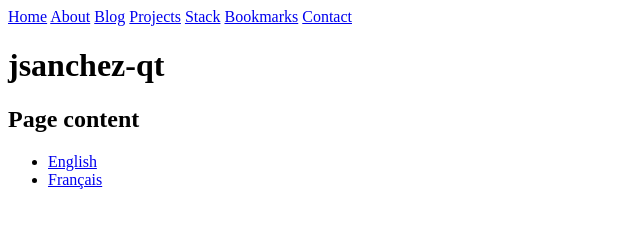
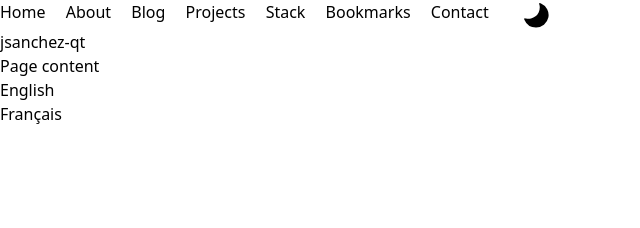
Before and after one commit to jsanchez-qt/jsanchez-qt.github.io, an Astro site: page / in a window 1280 px wide. Shown: the whole page, without its empty margins (0-640 px from the left). Built offline with nearby package versions, Linux system fonts and the light colour scheme; Astro itself is replaced by a stand-in of ours.

Commit message:
feat: tailwind + dark/light modes

```diff
--- a/astro.config.mjs
+++ b/astro.config.mjs
@@ -1,6 +1,8 @@
 import { defineConfig } from "astro/config";
+import tailwind from "@astrojs/tailwind";
 
 // https://astro.build/config
 export default defineConfig({
   site: "https://jsanchez-qt.github.io",
+  integrations: [tailwind()],
 });
--- a/package.json
+++ b/package.json
@@ -10,6 +10,8 @@
     "astro": "astro"
   },
   "dependencies": {
-    "astro": "^3.4.0"
+    "@astrojs/tailwind": "^5.0.2",
+    "astro": "^3.4.0",
+    "tailwindcss": "^3.0.24"
   }
 }
--- /dev/null
+++ b/src/components/molecules/theme-picker.astro
@@ -0,0 +1,58 @@
+---
+//
+---
+
+<button id="theme-toggle">
+  <svg width="30px" xmlns="http://www.w3.org/2000/svg" viewBox="0 0 24 24">
+    <!-- Sun Icon -->
+    <path
+      class="hidden dark:block"
+      fill="white"
+      d="M12 17.5a5.5 5.5 0 1 0 0-11 5.5 5.5 0 0 0 0 11zm0 1.5a7 7 0 1 0 0-14 7 7 0 0 0 0 14zm12-7a.8.8 0 0 1-.8.8h-2.4a.8.8 0 0 1 0-1.6h2.4a.8.8 0 0 1 .8.8zM4 12a.8.8 0 0 1-.8.8H.8a.8.8 0 0 1 0-1.6h2.5a.8.8 0 0 1 .8.8zm16.5-8.5a.8.8 0 0 1 0 1l-1.8 1.8a.8.8 0 0 1-1-1l1.7-1.8a.8.8 0 0 1 1 0zM6.3 17.7a.8.8 0 0 1 0 1l-1.7 1.8a.8.8 0 1 1-1-1l1.7-1.8a.8.8 0 0 1 1 0zM12 0a.8.8 0 0 1 .8.8v2.5a.8.8 0 0 1-1.6 0V.8A.8.8 0 0 1 12 0zm0 20a.8.8 0 0 1 .8.8v2.4a.8.8 0 0 1-1.6 0v-2.4a.8.8 0 0 1 .8-.8zM3.5 3.5a.8.8 0 0 1 1 0l1.8 1.8a.8.8 0 1 1-1 1L3.5 4.6a.8.8 0 0 1 0-1zm14.2 14.2a.8.8 0 0 1 1 0l1.8 1.7a.8.8 0 0 1-1 1l-1.8-1.7a.8.8 0 0 1 0-1z"
+    ></path>
+    <!-- Moon Icon -->
+    <path
+      class="block dark:hidden"
+      fill="black"
+      d="M16.5 6A10.5 10.5 0 0 1 4.7 16.4 8.5 8.5 0 1 0 16.4 4.7l.1 1.3zm-1.7-2a9 9 0 0 1 .2 2 9 9 0 0 1-11 8.8 9.4 9.4 0 0 1-.8-.3c-.4 0-.8.3-.7.7a10 10 0 0 0 .3.8 10 10 0 0 0 9.2 6 10 10 0 0 0 4-19.2 9.7 9.7 0 0 0-.9-.3c-.3-.1-.7.3-.6.7a9 9 0 0 1 .3.8z"
+    ></path>
+  </svg>
+</button>
+
+<script is:inline>
+const theme = (() => {
+    // Check if the user has set a preference for light or dark mode.
+    if (typeof localStorage !== "undefined" && localStorage.getItem("theme")) {
+        return localStorage.getItem("theme");
+    }
+
+    // Check if the user has set a browser or OS preference for dark mode.
+    if (window.matchMedia("(prefers-color-scheme: dark)").matches) {
+        return "dark";
+    }
+
+    return "light";
+})();
+
+if (theme === "light") {
+    document.documentElement.classList.remove("dark");
+} else {
+    document.documentElement.classList.add("dark");
+}
+
+// Save the user's preference for light or dark mode.
+window.localStorage.setItem("theme", theme);
+
+// Toggle the user's preference for light or dark mode.
+const onToggleClick = () => {
+    const element = document.documentElement;
+    element.classList.toggle("dark");
+
+    const isDark = element.classList.contains("dark");
+    localStorage.setItem("theme", isDark ? "dark" : "light");
+};
+
+document
+    .getElementById("theme-toggle")
+    .addEventListener("click", onToggleClick);
+</script>
--- a/src/components/organisms/header.astro
+++ b/src/components/organisms/header.astro
@@ -1,11 +1,13 @@
 ---
 import { getLangFromUrl, useTranslations } from "src/i18n/utils";
+import ThemePicker from "../molecules/theme-picker.astro";
 
 const lang = getLangFromUrl(Astro.url);
 const t = useTranslations(lang);
 ---
 
-<nav>
+<div class="flex flex-row space-x-8">
+  <nav class="space-x-4">
     <a href="#">{t("nav.home")}</a>
     <a href="#">{t("nav.about")}</a>
     <a href="#">{t("nav.blog")}</a>
@@ -14,3 +16,6 @@
     <a href="#">{t("nav.bookmarks")}</a>
     <a href="#">{t("nav.contact")}</a>
   </nav>
+
+  <ThemePicker />
+</div>
--- a/src/layouts/layout.astro
+++ b/src/layouts/layout.astro
@@ -13,7 +13,7 @@
     <meta name="viewport" content="width=device-width, initial-scale=1" />
     <SeoHeader />
   </head>
-  <body>
+  <body class="bg-white dark:bg-black text-black dark:text-white">
     <Header />
     <h1>jsanchez-qt</h1>
     <article>
--- /dev/null
+++ b/tailwind.config.mjs
@@ -0,0 +1,9 @@
+/** @type {import('tailwindcss').Config} */
+export default {
+  content: ["./src/**/*.{astro,html,js,jsx,md,mdx,svelte,ts,tsx,vue}"],
+  darkMode: "class",
+  theme: {
+    extend: {},
+  },
+  plugins: [],
+};
```
Also changed, not shown: 1 other file. Lines whose indentation alone changed are shown as unchanged.
